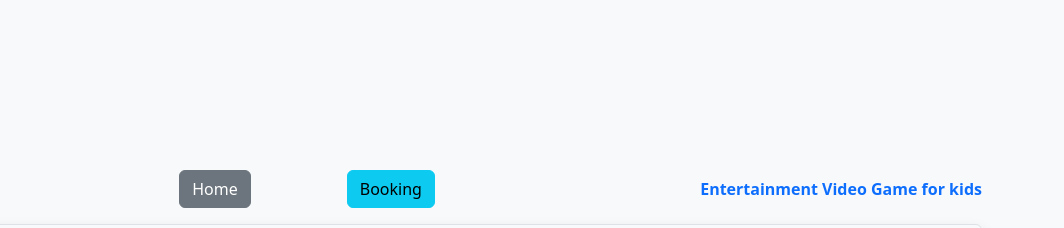
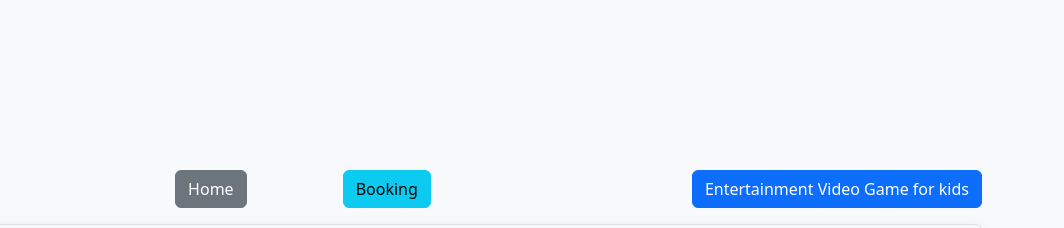
Before and after one commit to PeterNelaturi/Group_Project_Peter_Sifa, a website: page public/index.html in a window 1280 px wide. Shown: the top 228 px of the page, 216-1280 px from the left. Drawn offline with nearby package versions, Linux system fonts and the light colour scheme; no server answers.

Commit message:
Added button to Video Game link

```diff
--- a/public/index.html
+++ b/public/index.html
@@ -22,7 +22,7 @@
   <button id="homeBtn" class="btn btn-secondary me-5">Home</button>
   <button id="bookingBtn" class="btn btn-info ms-5">Booking</button>
   </div>
-  <a href="./game.html" class="text-decoration-none fw-bold ms-auto">
+  <a href="./game.html" class="btn btn-primary">
     Entertainment Video Game for kids</a>
 
 </div>
```
